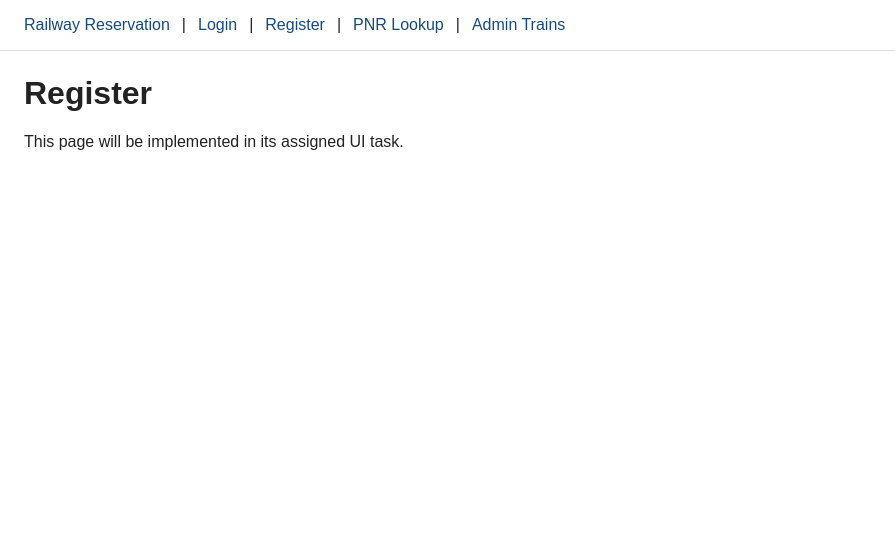
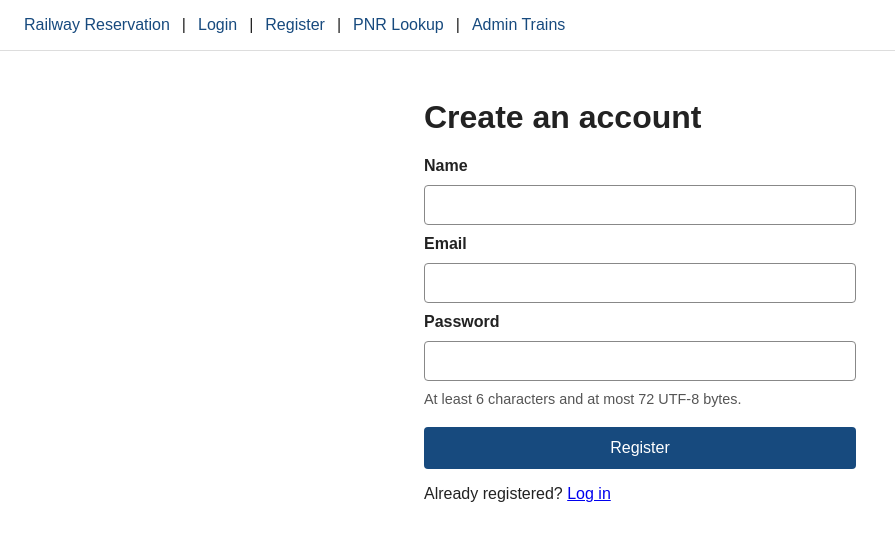
Before and after one commit to Railway-Reservation-System-SE/Railway-Reservation-System, a React app in the folder frontend/: page /register in a window 1280 px wide. Shown: the top 540 px of the page, without its empty margins (0-895 px from the left). Built offline with nearby package versions, Linux system fonts and the light colour scheme; the HTML template or start-up script is replaced by a standard one.

Commit message:
feat(auth-ui): add registration and login pages with inline errors

```diff
--- a/frontend/src/App.jsx
+++ b/frontend/src/App.jsx
@@ -2,6 +2,8 @@
 import { BrowserRouter, Routes, Route } from 'react-router-dom';
 import NavBar from './components/NavBar';
 import Search from './pages/Search';
+import Register from './pages/Register';
+import Login from './pages/Login';
 
 function Placeholder({ title }) {
   return (
@@ -18,8 +20,8 @@ export default function App() {
       <NavBar />
       <Routes>
         <Route path="/" element={<Placeholder title="Home" />} />
-        <Route path="/login" element={<Placeholder title="Login" />} />
-        <Route path="/register" element={<Placeholder title="Register" />} />
+        <Route path="/login" element={<Login />} />
+        <Route path="/register" element={<Register />} />
         <Route path="/search" element={<Search />} />
         <Route path="/booking/:trainId" element={<Placeholder title="Book Train" />} />
         <Route path="/bookings" element={<Placeholder title="My Bookings" />} />
--- a/frontend/src/api.js
+++ b/frontend/src/api.js
@@ -21,7 +21,9 @@ export async function api(path, options = {}) {
   const data = await response.json().catch(() => ({}));
 
   if (!response.ok) {
-    throw new Error(data.error || `Request failed with status ${response.status}`);
+    const error = new Error(data.error || `Request failed with status ${response.status}`);
+    error.status = response.status;
+    throw error;
   }
 
   return data;
--- /dev/null
+++ b/frontend/src/pages/Auth.css
@@ -0,0 +1,9 @@
+.auth-page { max-width: 480px; margin: 24px auto; }
+.auth-form { display: flex; flex-direction: column; gap: 10px; }
+.auth-form label { font-weight: 600; }
+.auth-form input { padding: 10px; border: 1px solid #888; border-radius: 4px; font: inherit; }
+.auth-form button { margin-top: 10px; padding: 12px; background: #174a7e; color: white; border: 0; border-radius: 4px; font: inherit; cursor: pointer; }
+.auth-form button:disabled { opacity: .65; cursor: wait; }
+.auth-error { margin: 0; color: #a01818; }
+.auth-help { margin: 0; color: #555; font-size: .9rem; }
+.auth-message { padding: 12px; background: #eaf5ec; color: #205929; }
--- /dev/null
+++ b/frontend/src/pages/Login.jsx
@@ -0,0 +1,44 @@
+import { useState } from 'react';
+import { Link, useLocation, useNavigate } from 'react-router-dom';
+import { api } from '../api';
+import './Auth.css';
+
+export default function Login() {
+  const navigate = useNavigate();
+  const location = useLocation();
+  const [error, setError] = useState('');
+  const [loading, setLoading] = useState(false);
+
+  async function handleSubmit(event) {
+    event.preventDefault();
+    const body = Object.fromEntries(new FormData(event.currentTarget).entries());
+    setError('');
+    setLoading(true);
+    try {
+      const data = await api('/auth/login', { method: 'POST', body });
+      localStorage.setItem('token', data.token);
+      localStorage.setItem('user', JSON.stringify(data.user));
+      navigate('/search', { replace: true });
+    } catch (err) {
+      setError(err.status === 401 ? 'Invalid email or password' : (err.message || 'Unable to log in. Please try again.'));
+    } finally {
+      setLoading(false);
+    }
+  }
+
+  return (
+    <main className="auth-page">
+      <h1>Log in</h1>
+      {location.state?.message && <p className="auth-message" role="status">{location.state.message}</p>}
+      <form className="auth-form" onSubmit={handleSubmit} aria-busy={loading}>
+        <label htmlFor="login-email">Email</label>
+        <input id="login-email" name="email" type="email" autoComplete="email" required disabled={loading} />
+        <label htmlFor="login-password">Password</label>
+        <input id="login-password" name="password" type="password" autoComplete="current-password" required disabled={loading} />
+        {error && <p className="auth-error" role="alert">{error}</p>}
+        <button type="submit" disabled={loading}>{loading ? 'Logging in...' : 'Log in'}</button>
+      </form>
+      <p>New here? <Link to="/register">Create an account</Link></p>
+    </main>
+  );
+}
--- /dev/null
+++ b/frontend/src/pages/Register.jsx
@@ -0,0 +1,49 @@
+import { useState } from 'react';
+import { Link, useNavigate } from 'react-router-dom';
+import { api } from '../api';
+import './Auth.css';
+
+export default function Register() {
+  const navigate = useNavigate();
+  const [error, setError] = useState('');
+  const [emailError, setEmailError] = useState('');
+  const [loading, setLoading] = useState(false);
+
+  async function handleSubmit(event) {
+    event.preventDefault();
+    const fields = new FormData(event.currentTarget);
+    const body = Object.fromEntries(fields.entries());
+    setError('');
+    setEmailError('');
+    setLoading(true);
+    try {
+      await api('/auth/register', { method: 'POST', body });
+      navigate('/login', { replace: true, state: { message: 'Registered - please log in' } });
+    } catch (err) {
+      if (err.status === 409) setEmailError(err.message);
+      else setError(err.message || 'Unable to register. Please try again.');
+    } finally {
+      setLoading(false);
+    }
+  }
+
+  return (
+    <main className="auth-page">
+      <h1>Create an account</h1>
+      <form className="auth-form" onSubmit={handleSubmit} aria-busy={loading}>
+        <label htmlFor="register-name">Name</label>
+        <input id="register-name" name="name" autoComplete="name" required disabled={loading} />
+        <label htmlFor="register-email">Email</label>
+        <input id="register-email" name="email" type="email" autoComplete="email" required disabled={loading}
+          aria-invalid={Boolean(emailError)} aria-describedby={emailError ? 'register-email-error' : undefined} />
+        {emailError && <p id="register-email-error" className="auth-error" role="alert">{emailError}</p>}
+        <label htmlFor="register-password">Password</label>
+        <input id="register-password" name="password" type="password" autoComplete="new-password" minLength={6} required disabled={loading} aria-describedby="password-help" />
+        <p id="password-help" className="auth-help">At least 6 characters and at most 72 UTF-8 bytes.</p>
+        {error && <p className="auth-error" role="alert">{error}</p>}
+        <button type="submit" disabled={loading}>{loading ? 'Creating account...' : 'Register'}</button>
+      </form>
+      <p>Already registered? <Link to="/login">Log in</Link></p>
+    </main>
+  );
+}
```
